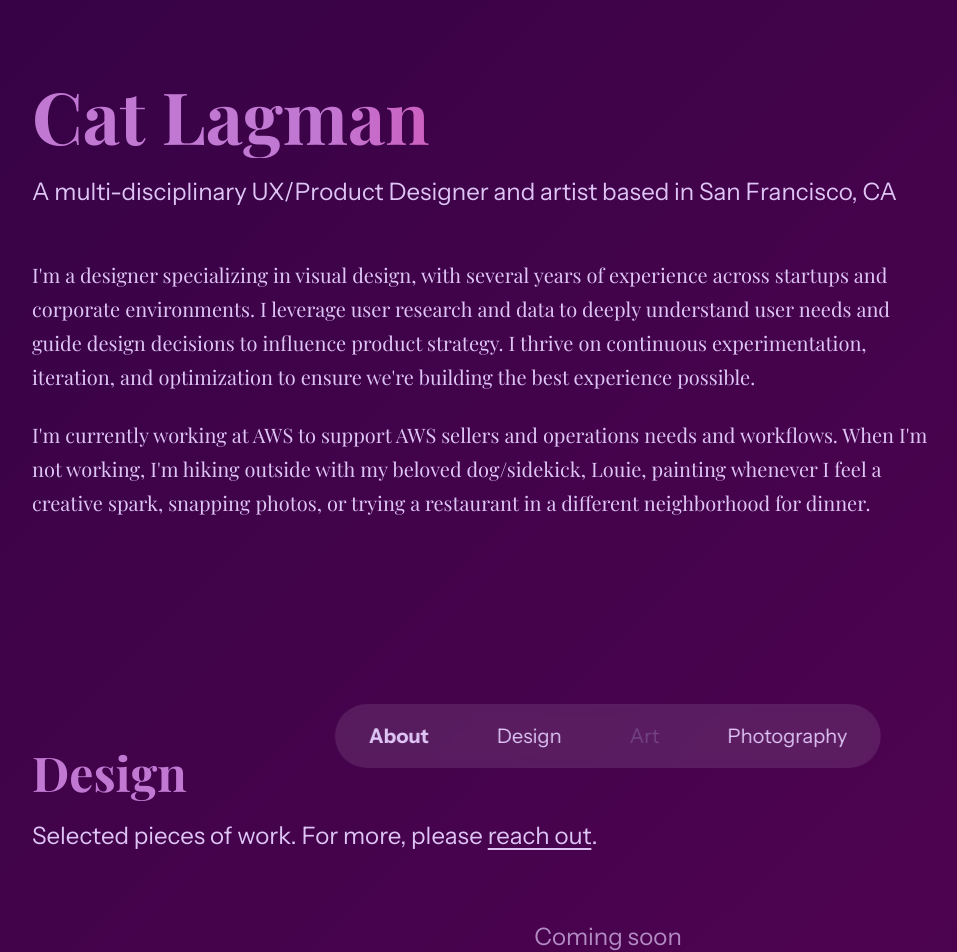
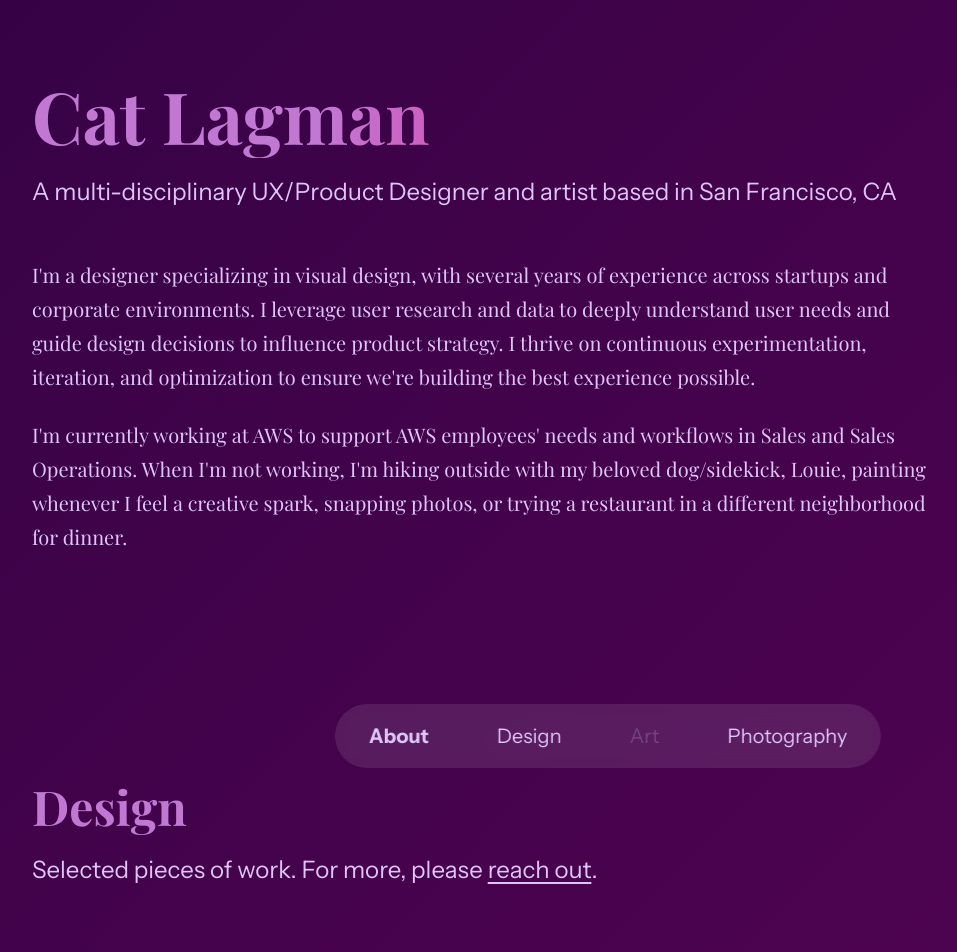
Before and after one commit to catlagman/portfolio, a Next.js app: page / in a window 1280 px wide. Shown: the top 952 px of the page, without its empty margins (32-989 px from the left). Built offline with nearby package versions, Linux system fonts and the light colour scheme.

Commit message:
Update AWS description and add mailto link to reach out

```diff
--- a/app/page.js
+++ b/app/page.js
@@ -68,7 +68,7 @@ export default function Home() {
           </p>
 
           <p className={styles.aboutText}>
-            I'm currently working at AWS to support AWS sellers and operations needs and workflows. When I'm not working, I'm hiking outside with my beloved dog/sidekick, Louie, painting whenever I feel a creative spark, snapping photos, or trying a restaurant in a different neighborhood for dinner.
+            I'm currently working at AWS to support AWS employees' needs and workflows in Sales and Sales Operations. When I'm not working, I'm hiking outside with my beloved dog/sidekick, Louie, painting whenever I feel a creative spark, snapping photos, or trying a restaurant in a different neighborhood for dinner.
           </p>
         </div>
       </section>
@@ -77,7 +77,7 @@ export default function Home() {
       <section className={styles.section} id="design">
         <h2 className={styles.heroName}>Design</h2>
         <p className={styles.heroSubtitle}>
-          Selected pieces of work. For more, please <span className={styles.underline}>reach out</span>.
+          Selected pieces of work. For more, please <a href="mailto:calagman@gmail.com" className={styles.underline}>reach out</a>.
         </p>
         <div className={styles.comingSoon}>
           <p>Coming soon</p>
--- a/app/page.module.scss
+++ b/app/page.module.scss
@@ -133,6 +133,12 @@ margin-bottom: 1rem;
 .underline {
   text-decoration: underline;
   text-underline-offset: 4px;
+  color: inherit;
+  cursor: pointer;
+
+  &:hover {
+    opacity: 0.8;
+  }
 }
 
 .comingSoon {
```
